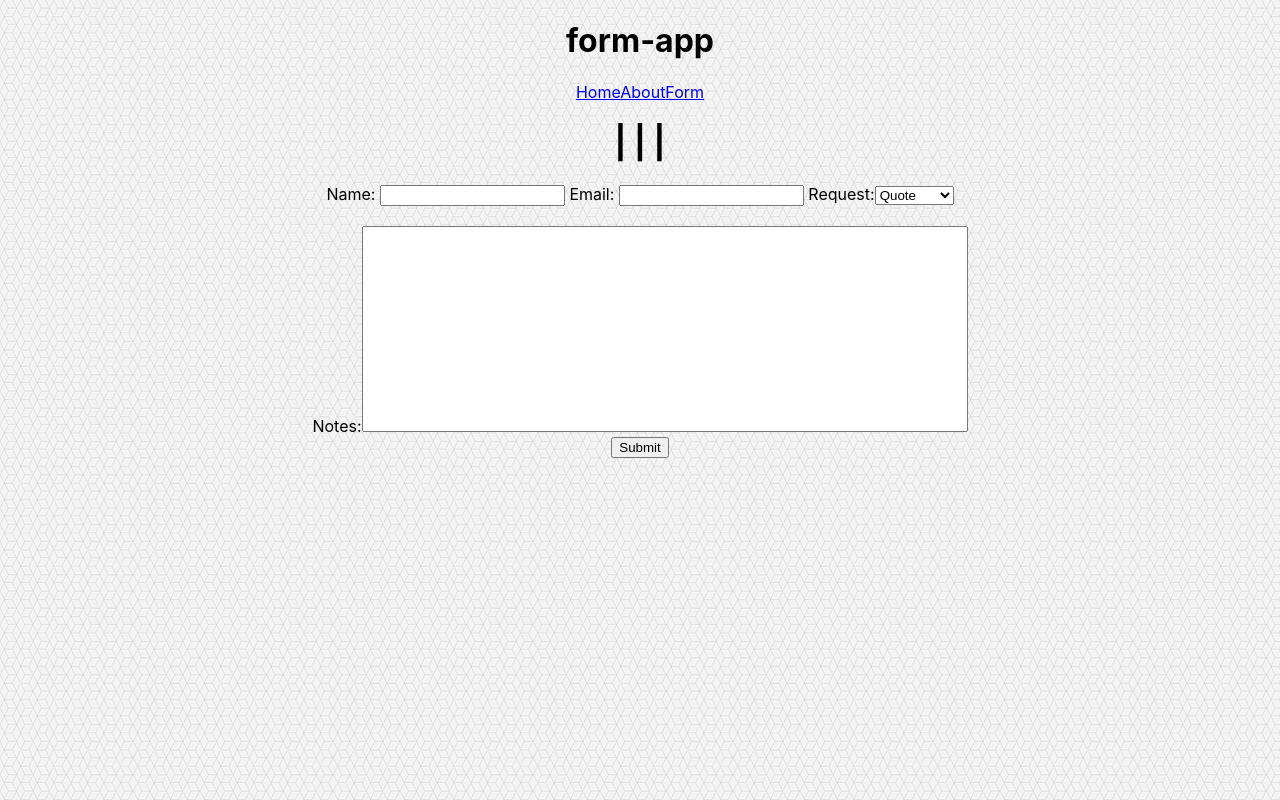
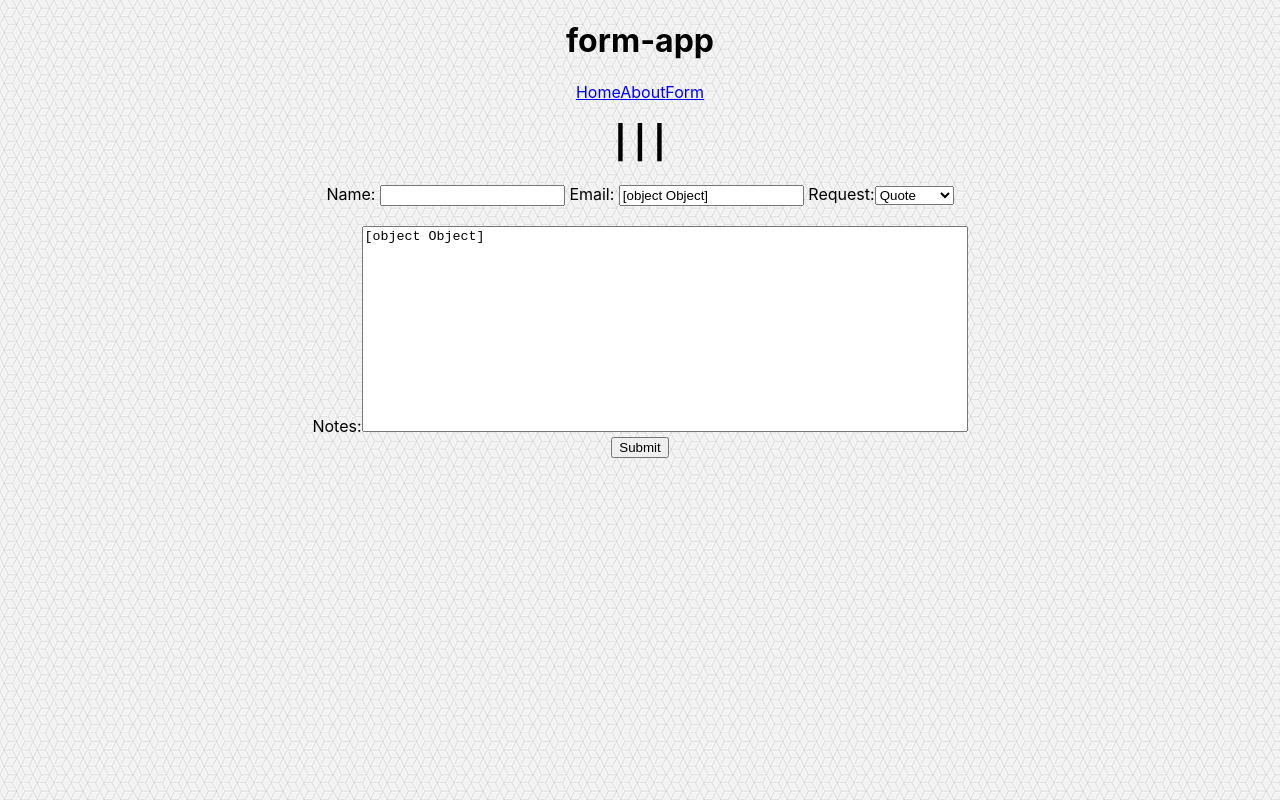
Before and after one commit to tsimnujhawj/form-app, a React (Create React App) app in the folder client/: page / in a window 1280 px wide. Built offline with nearby package versions, Linux system fonts and the light colour scheme.

Commit message:
general form handler

```diff
--- a/client/src/components/Forms/Form.js
+++ b/client/src/components/Forms/Form.js
@@ -27,6 +27,20 @@ export default class Form extends Component {
             option: this.optionInput.current.value,
             notes: this.notesInput.current.value
         })
+        this.sendFormToDatabase();
+    }
+
+    // TODO: write general form onchange handler
+    onChange(event)
+    {
+        console.log(event.target.name);
+    }
+
+
+    sendFormToDatabase()
+    {
+        // send data to database or rest service
+        console.log("sending form...", this.state)
     }
 
     render()
@@ -34,11 +48,11 @@ export default class Form extends Component {
     return (
         <form onSubmit={this.handleSubmit}>
             <h1>{this.state.name} | {this.state.email} | {this.state.option} | {this.state.notes}</h1>
-            <label>Name: <input type="text" ref={this.nameInput} /></label>
-            <label> Email: <input type="text" ref={this.emailInput} /> </label>
+            <label>Name: <input type="text" name="name" onChange={this.onChange} /></label>
+            <label> Email: <input type="text" name="email" value={this.emailInput} /> </label>
                 <label>
                     Request:
-                        <select ref={this.optionInput}>
+                        <select name="option" value={this.optionInput}>
                             <option value="quote">Quote</option>
                             <option value="meeting">Meeting</option>
                             <option value="purchase">Purchase</option>
@@ -47,7 +61,7 @@ export default class Form extends Component {
                 <br /><br />
                 <label>
                     Notes:
-                        <textarea style={{width: "600px", height: "200px", resize: "none"}} ref={this.notesInput} />
+                        <textarea name="notes" style={{width: "600px", height: "200px", resize: "none"}} value={this.notesInput} />
                 </label>
                 <br />
             <input type="submit" value="Submit" />
```
